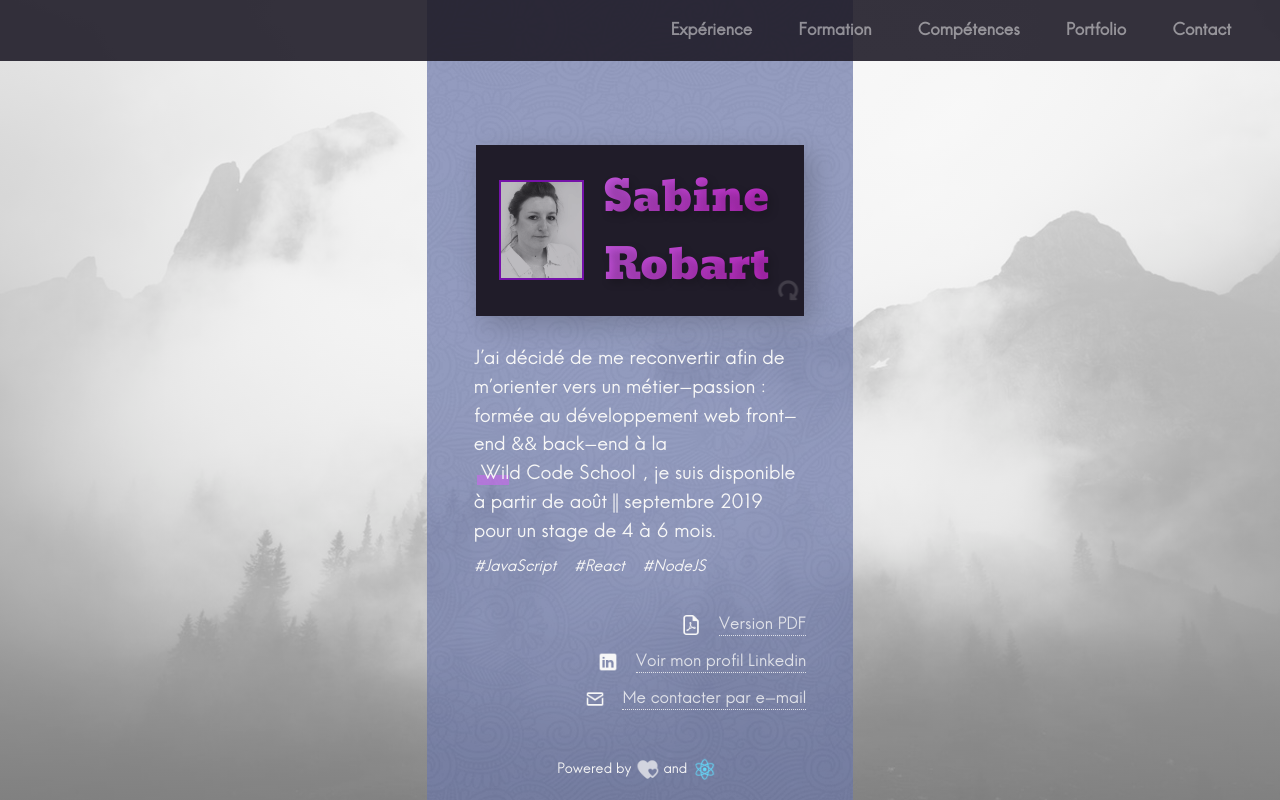
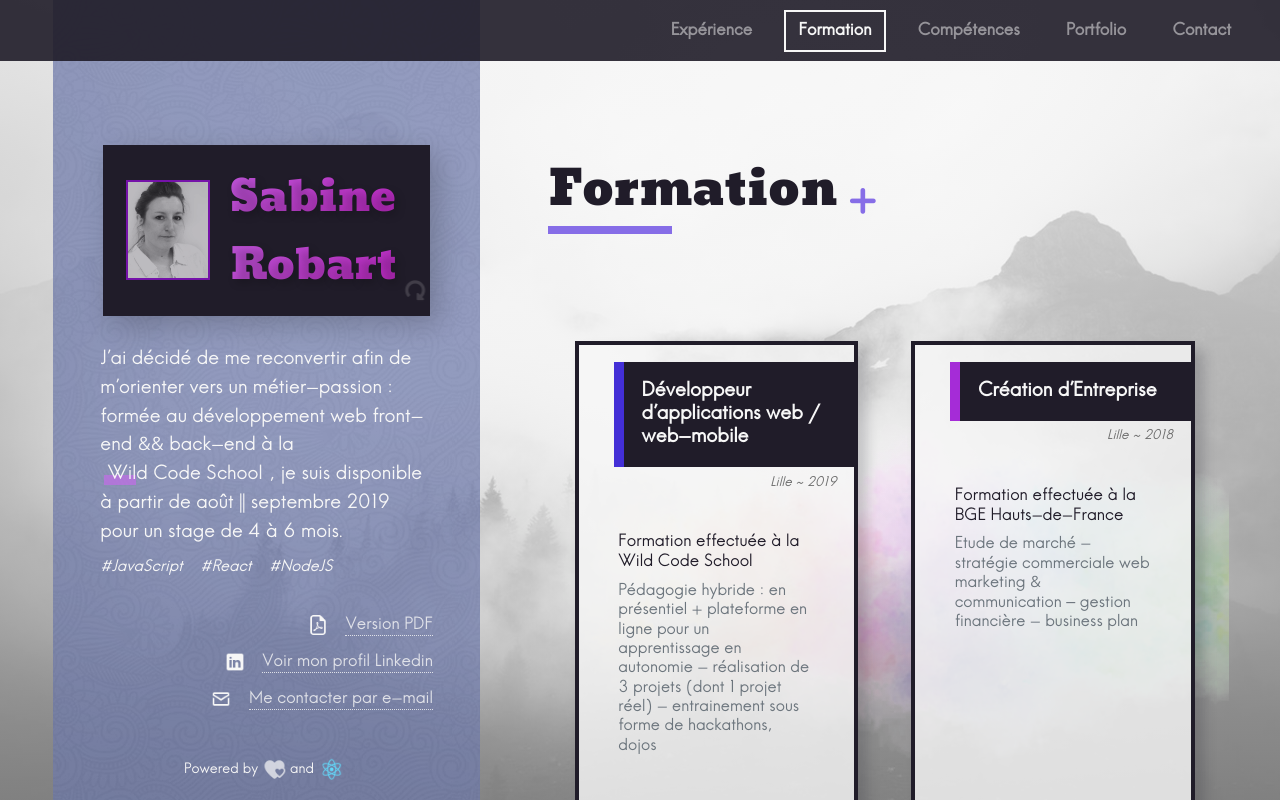
Before and after one commit to Sabinerobart/resume, a React (Create React App) app: page /Formation in a window 1280 px wide. Built offline with nearby package versions, Linux system fonts and the light colour scheme.

Commit message:
[Fix] pages names in the routing.

```diff
--- a/src/App.js
+++ b/src/App.js
@@ -30,12 +30,12 @@ class App extends Component {
             />
             <Route
               exact
-              path={"/Education"}
+              path={"/Formation"}
               render={() => <Education education={resume.education} />}
             />
             <Route
               exact
-              path={"/Skills"}
+              path={"/Compétences"}
               render={() => <SkillsList resumeObj={resume} />}
             />
             <Route
@@ -68,7 +68,7 @@ class App extends Component {
               Expérience
             </NavLink>
             <NavLink
-              to={"/Education"}
+              to={"/Formation"}
               className="nav__btn"
               activeStyle={{
                 color: activeColor,
@@ -78,7 +78,7 @@ class App extends Component {
               Formation
             </NavLink>
             <NavLink
-              to={"/Skills"}
+              to={"/Compétences"}
               className="nav__btn"
               activeStyle={{
                 color: activeColor,
```
